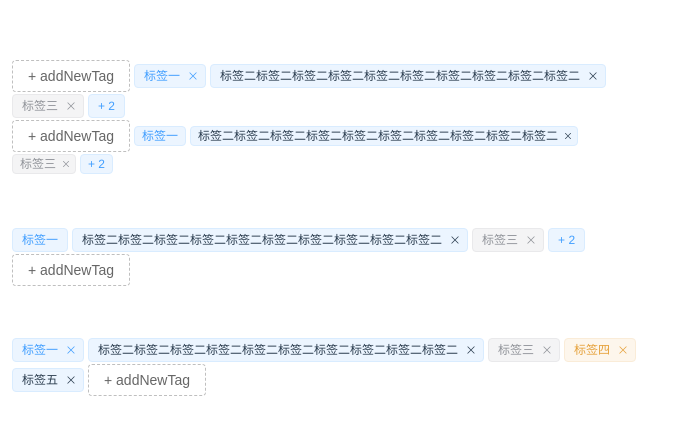
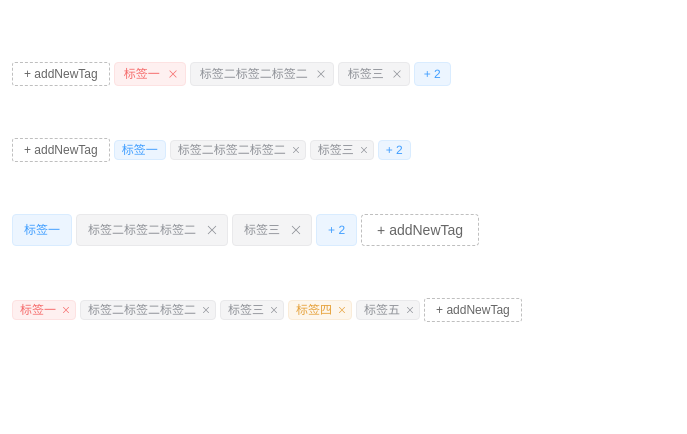
Before and after one commit to quinnlao/mini-v3, a Vue app: page / in a window 1280 px wide. Shown: the top 434 px of the page, without its empty margins (0-687 px from the left). Built offline with nearby package versions, Linux system fonts and the light colour scheme.

Commit message:
【docs】update MultiTagGroup docs

```diff
--- a/src/components/MultiTagGroup/config.js
+++ b/src/components/MultiTagGroup/config.js
@@ -1,5 +1,13 @@
-export const TAG_GROUP_INNER_SIZE_MAP = Object.freeze({
-    MEDIUM: 'medium',
-    SMALL: 'small',
-    MINI: 'mini',
+export const TAG_GROUP_BUTTON_SIZE_MAP = Object.freeze({
+    'large': 'medium',
+    'medium': 'medium',
+    'default': 'small',
+    'small': 'small',
+});
+
+export const TAG_GROUP_INPUT_SIZE_MAP = Object.freeze({
+    'large': 'medium',
+    'medium': 'medium',
+    'default': 'small',
+    'small': 'small',
 })
--- a/src/components/MultiTagGroup/multi-tag-group.vue
+++ b/src/components/MultiTagGroup/multi-tag-group.vue
@@ -25,13 +25,13 @@
               ref="inputRef"
               v-model="newTag"
               class="multi-add-tag-input"
-              :size="TAG_GROUP_INNER_SIZE_MAP[tagGroupSize]"
+              :size="TAG_GROUP_INPUT_SIZE_MAP[tagGroupSize]"
               @keyup.enter="addTag"
           />
           <ElButton
               v-else
               class="multi-tag-group__add-button"
-              :size="TAG_GROUP_INNER_SIZE_MAP[tagGroupSize]"
+              :size="TAG_GROUP_BUTTON_SIZE_MAP[tagGroupSize]"
               @click.stop="activeInput"
           >
             {{ `+ ${'addNewTag'}` }}
@@ -104,13 +104,13 @@
               ref="inputRef"
               v-model="newTag"
               class="multi-add-tag-input"
-              :size="TAG_GROUP_INNER_SIZE_MAP[tagGroupSize]"
+              :size="TAG_GROUP_INPUT_SIZE_MAP[tagGroupSize]"
               @keyup.enter="addTag"
           />
           <ElButton
               v-else
               class="multi-tag-group__add-button"
-              :size="TAG_GROUP_INNER_SIZE_MAP[tagGroupSize]"
+              :size="TAG_GROUP_BUTTON_SIZE_MAP[tagGroupSize]"
               @click.stop="activeInput"
           >
             {{  `+ ${'addNewTag'}` }}
@@ -127,7 +127,8 @@ import {
   createContextMenu, hideMenu, showMenu,
 } from '@/components/MultiTagGroup/contextMenu.js';
 import {
-  TAG_GROUP_INNER_SIZE_MAP,
+  TAG_GROUP_BUTTON_SIZE_MAP,
+  TAG_GROUP_INPUT_SIZE_MAP
 } from '@/components/MultiTagGroup/config.js';
 import vOnlyClick from '@/utils/directives/onlyClick.js';
 import vRangeSelect from '@/utils/directives/rangeSelect.js';
@@ -744,7 +745,7 @@ defineExpose({
 });
 </script>
 
-<style lang="scss" scoped>
+<style lang="scss">
 .multi-tag-group {
   width: 100%;
   height: 100%;
--- a/src/components/MultiTagGroup/tag-group-demo.vue
+++ b/src/components/MultiTagGroup/tag-group-demo.vue
@@ -5,7 +5,7 @@
       :collapse-tag-count="3"
       creatable
       editable
-      size="medium"
+      size="default"
       style="width: 50%"
       :tag-props="{
       label: 'name',
@@ -23,7 +23,7 @@
       creatable
       editable
       size="small"
-      style="width: 50%"
+      style="width: 50%;margin-top: 50px"
       :tag-props="{
       label: 'name',
     }"
@@ -37,7 +37,7 @@
       direction: 'end',
     }"
       editable
-      size="s-mini"
+      size="large"
       style="width: 50%;margin-top: 50px"
       :tag-props="{
       label: 'name',
@@ -58,7 +58,7 @@
       direction: 'end',
     }"
       editable
-      size="mini"
+      size="small"
       style="width: 50%;margin-top: 50px"
       :tag-props="{
       label: 'name',
@@ -80,12 +80,12 @@ export default {
       tagList: [
         {
           name: '标签一',
-          type: '',
+          type: 'danger',
           key: 1,
         },
         {
-          name: '标签二标签二标签二标签二标签二标签二标签二标签二标签二标签二',
-          type: 'peacock',
+          name: '标签二标签二标签二',
+          type: 'info',
           key: 2,
         },
         {
@@ -100,7 +100,7 @@ export default {
         },
         {
           name: '标签五',
-          type: 'peachy',
+          type: 'info',
           key: 5,
         }
       ],
@@ -113,8 +113,8 @@ export default {
           closable: false,
         },
         {
-          name: '标签二标签二标签二标签二标签二标签二标签二标签二标签二标签二',
-          type: 'peacock',
+          name: '标签二标签二标签二',
+          type: 'info',
           key: 2,
         },
         {
@@ -129,7 +129,7 @@ export default {
         },
         {
           name: '标签五',
-          type: 'peachy',
+          type: 'info',
           key: 5,
         }
       ],
```
